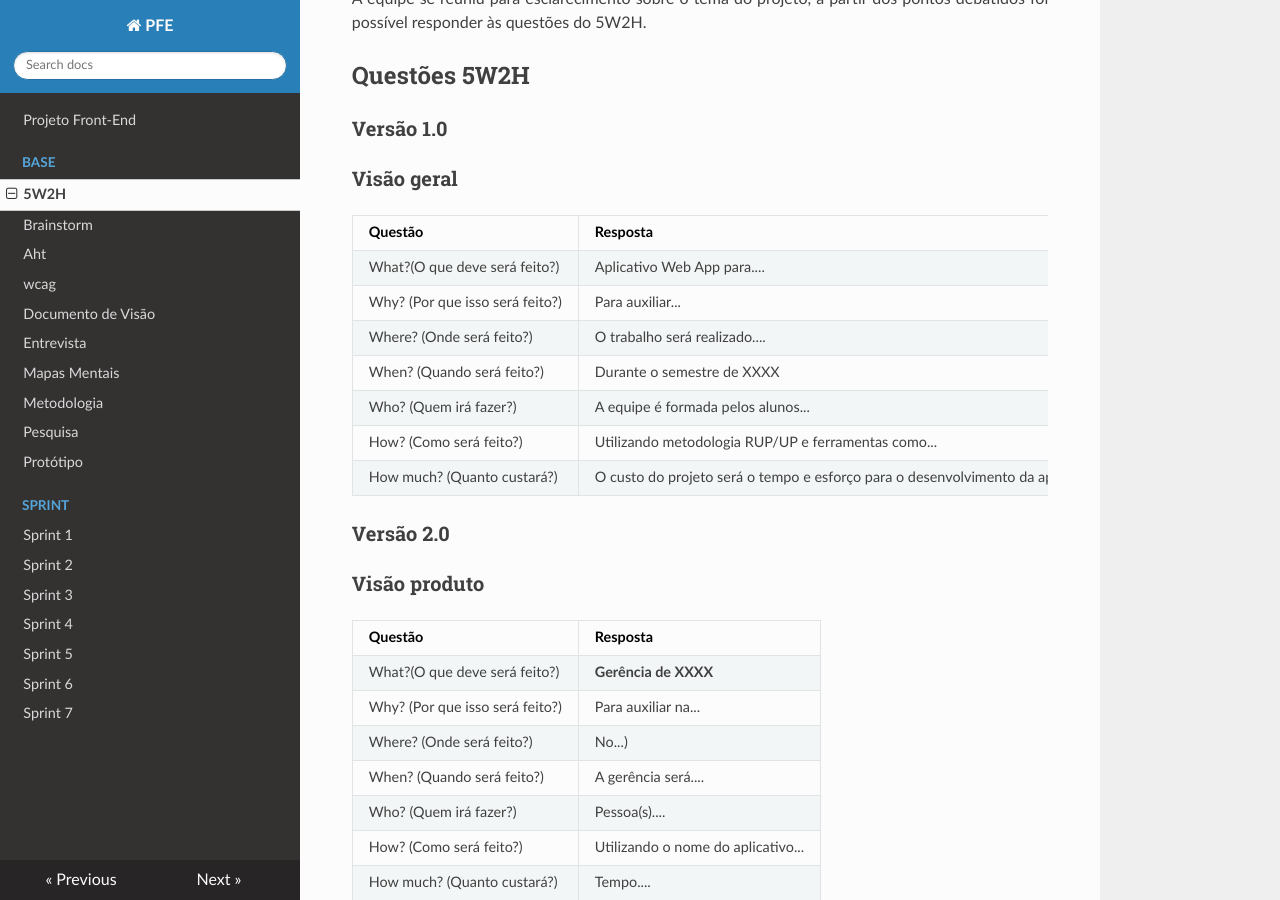
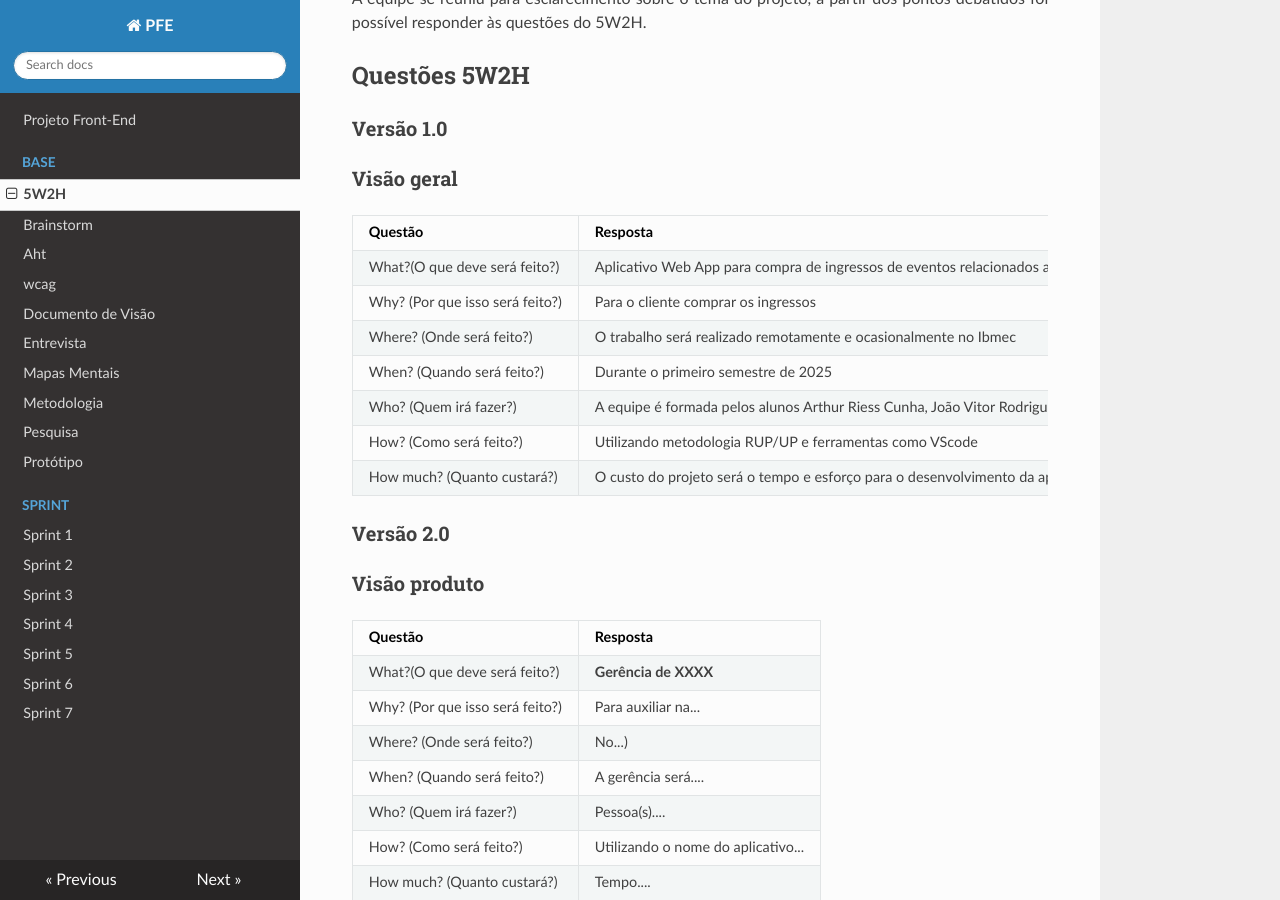
Before and after one commit to Projetos-de-Extensao/PFE_25.1_8001_I, an MkDocs documentation site: the page built from docs/base/5w2h.md, in a window 1280 px wide and 900 px high, scrolled down 392 px. Built offline with MkDocs 1.6.1, drawn with Linux system fonts in a browser that asks for light colours; nearby versions of some CDN libraries.

Commit message:
Update 5w2h.md

```diff
--- a/docs/base/5w2h.md
+++ b/docs/base/5w2h.md
@@ -24,12 +24,12 @@ title: 5W2H
 
 |Questão|Resposta|
 |-------|--------|
-|What?(O que deve será feito?)|Aplicativo Web App para.... |
-|Why? (Por que isso será feito?)|Para auxiliar...|
-|Where? (Onde será feito?)|O trabalho será realizado....|
-|When? (Quando será feito?)|Durante o semestre de XXXX|
-|Who? (Quem irá fazer?)|A equipe é formada pelos alunos...|
-|How? (Como será feito?)|Utilizando metodologia RUP/UP e ferramentas como...|
+|What?(O que deve será feito?)|Aplicativo Web App para compra de ingressos de eventos relacionados a futebol, shows e festas  |
+|Why? (Por que isso será feito?)|Para o cliente comprar os ingressos|
+|Where? (Onde será feito?)|O trabalho será realizado remotamente e ocasionalmente no Ibmec  |
+|When? (Quando será feito?)|Durante o primeiro semestre de 2025 |
+|Who? (Quem irá fazer?)|A equipe é formada pelos alunos Arthur Riess Cunha, João Vitor Rodrigues Donda, Bernardo Cicchelli, Felipe Maia, Caique Rechuan |
+|How? (Como será feito?)|Utilizando metodologia RUP/UP e ferramentas como VScode|
 |How much? (Quanto custará?)|O custo do projeto será o tempo e esforço para o desenvolvimento da aplicação|
 
 
```
